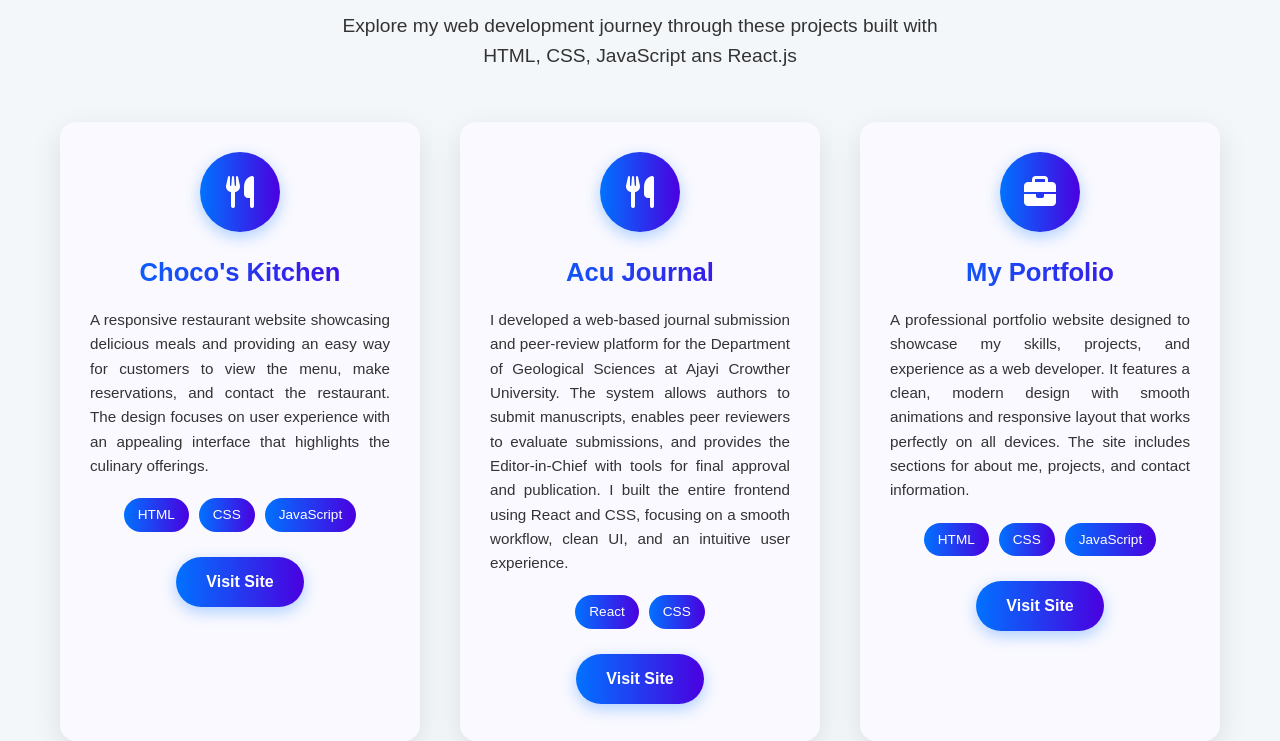
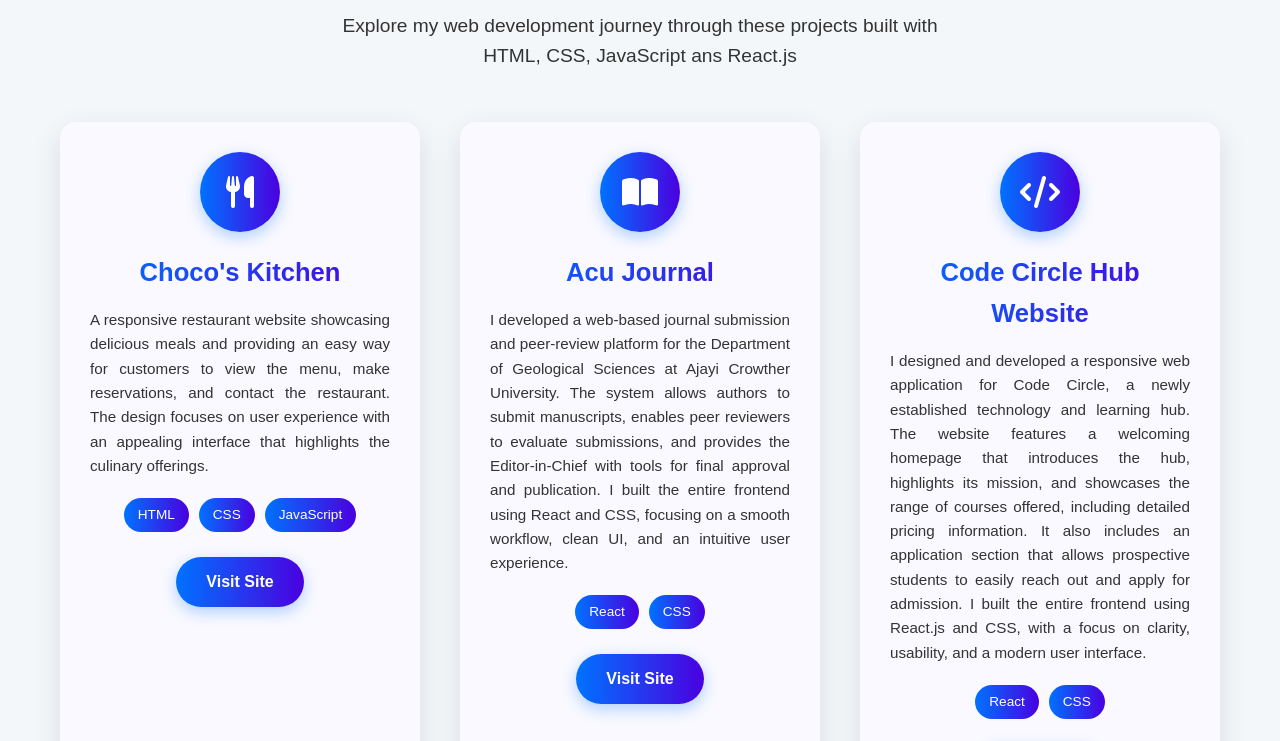
Before and after one commit to mustaphasoliu17-rgb/ola16, a plain HTML site: page project/project.html in a window 1280 px wide. Shown: the part 156-897 px from the top of the page. Drawn offline with Linux system fonts and the light colour scheme.

Commit message:
Update HTML content and UI

```diff
--- a/project/project.html
+++ b/project/project.html
@@ -68,7 +68,7 @@
         <!-- Acu Journal Website -->
         <div class="project-card">
           <div class="project-icon">
-            <i class="fas fa-utensils"></i>
+            <i class="fas fa-book-open"></i>
           </div>
           <h3>Acu Journal</h3>
           <p>
@@ -88,6 +88,34 @@
           </div>
 
           <a href="https://acu-journal.onrender.com" class="visit-btn"
+            >Visit Site</a
+          >
+        </div>
+        <!-- Code circle -->
+        <div class="project-card">
+          <div class="project-icon">
+            <i class="fas fa-code"></i>
+          </div>
+          <h3>Code Circle Hub Website</h3>
+          <p>
+            I designed and developed a responsive web application for Code
+            Circle, a newly established technology and learning hub. The website
+            features a welcoming homepage that introduces the hub, highlights
+            its mission, and showcases the range of courses offered, including
+            detailed pricing information. It also includes an application
+            section that allows prospective students to easily reach out and
+            apply for admission. I built the entire frontend using React.js and
+            CSS, with a focus on clarity, usability, and a modern user
+            interface.
+          </p>
+
+          <div class="tools">
+            <span class="tool-badge">React</span>
+            <span class="tool-badge">CSS</span>
+            <!-- <span class="tool-badge">JavaScript</span> -->
+          </div>
+
+          <a href="https://code-circle-77px.onrender.com/" class="visit-btn"
             >Visit Site</a
           >
         </div>
```
